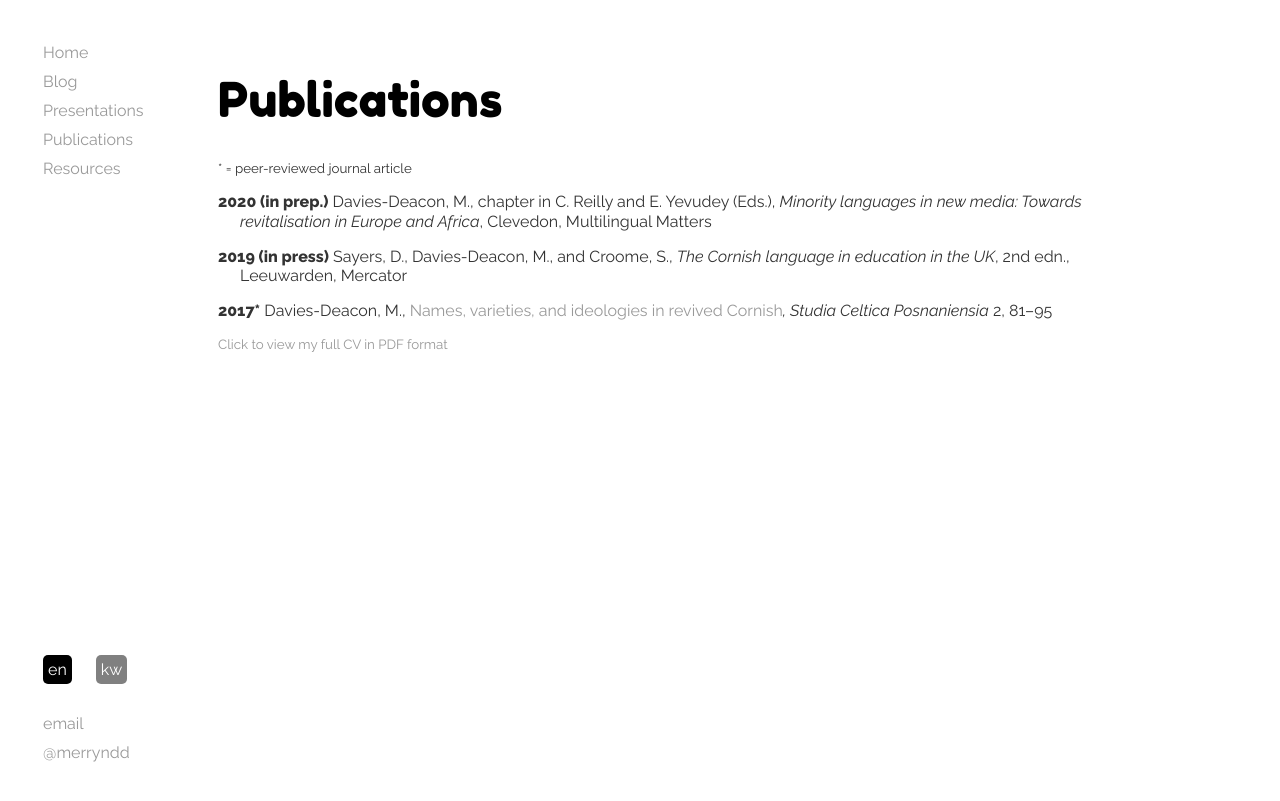
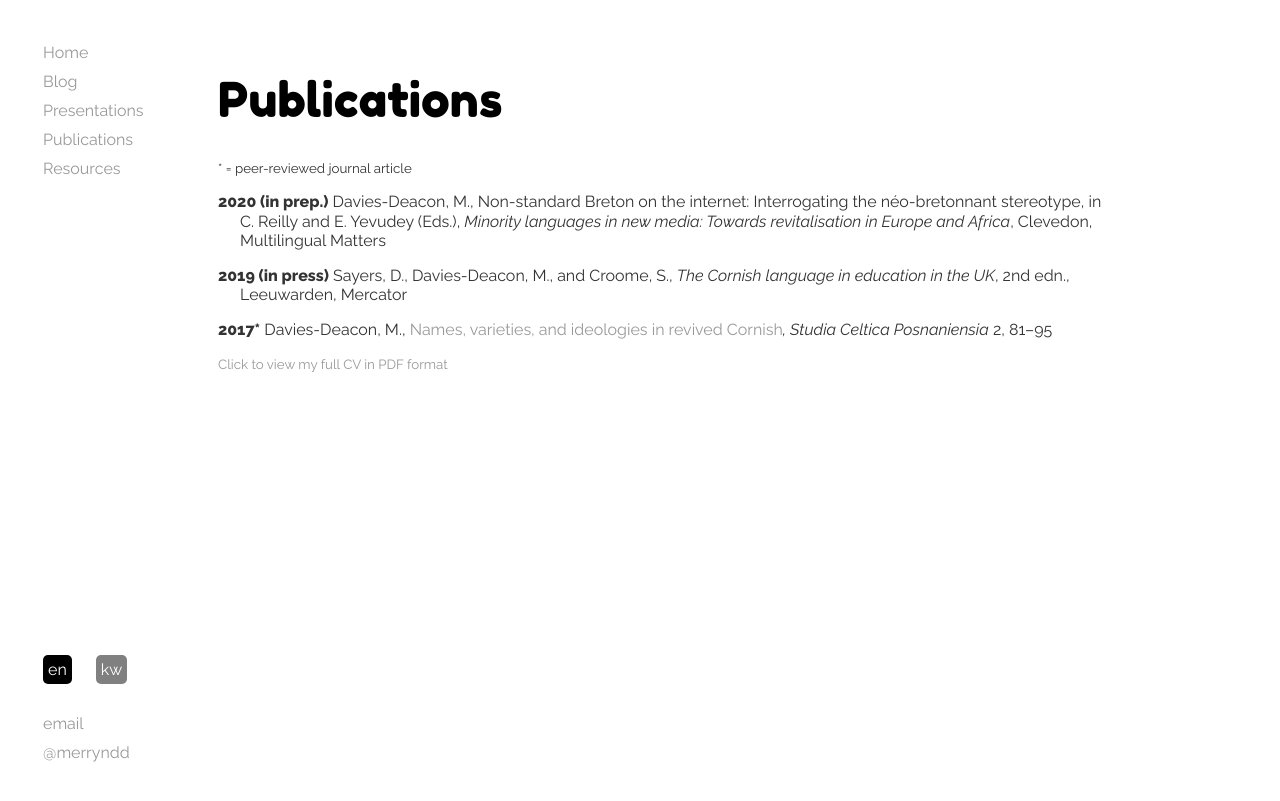
Before and after one commit to merryndd/merryndd.github.io, a Jekyll site: the page built from site/publications/index.html, in a window 1280 px wide. Shown: the top 801 px of the page. Built offline with Jekyll 4.4.1, drawn with Linux system fonts in a browser that asks for light colours; comment, search, counter and statistics services are not loaded.

Commit message:
Add title of new media chapter

```diff
--- a/site/publications/_posts/2020-11-01-newmedia.html
+++ b/site/publications/_posts/2020-11-01-newmedia.html
@@ -1,6 +1,6 @@
 ---
 date: 2020-11-01
-title: "Chapter"
+title: "Non-standard Breton on the internet: Interrogating the néo-bretonnant stereotype"
 author1: "Davies-Deacon, M."
 editor1: "C. Reilly"
 editor2: "E. Yevudey"
```
